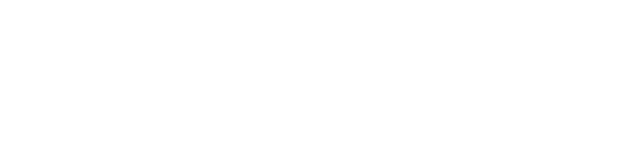
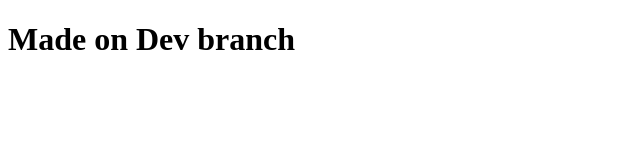
Before and after one commit to jimmyale3102/Repo_Example, a plain HTML site: page index.html in a window 1280 px wide. Shown: the whole page, without its empty margins (0-640 px from the left). Drawn offline with Linux system fonts and the light colour scheme.

Commit message:
feat: Add heading

```diff
--- a/index.html
+++ b/index.html
@@ -4,6 +4,7 @@
   <meta charset="UTF-8">
   <meta name="viewport" content="width=device-width, initial-scale=1.0">
   <title>Document</title>
+  <h1>Made on Dev branch</h1>
 </head>
 <body>
 
```
